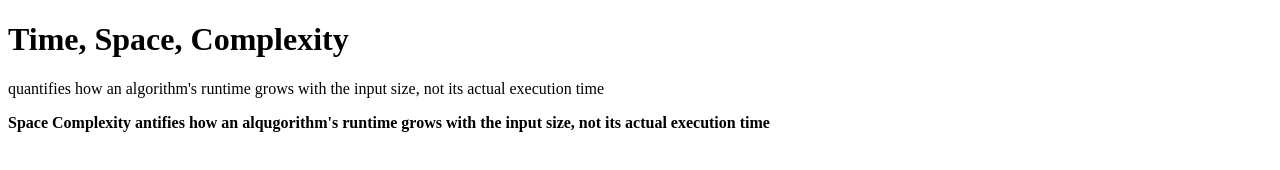
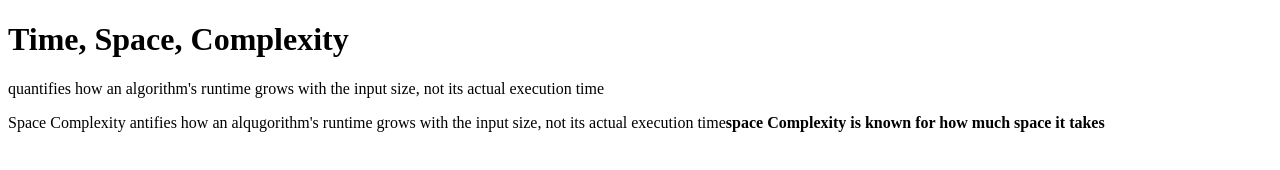
Before and after one commit to acciojob/time-and-space-complexity-seth1109, a website: page main.html in a window 1280 px wide. Drawn offline with Linux system fonts and the light colour scheme.

Commit message:
created a submission

```diff
--- a/main.html
+++ b/main.html
@@ -10,7 +10,7 @@
 	<!-- the entire body must be written by student -->
 	<h1>Time, Space, Complexity</h1>
      <p>quantifies how an algorithm's runtime grows with the input size, not its actual execution time</p>
-      <p><b>Space Complexity antifies how an alqugorithm's runtime grows with the input size, not its actual execution time</p>
+      <p>Space Complexity antifies how an alqugorithm's runtime grows with the input size, not its actual execution time<b>space Complexity is known for how much space it takes </b></p>
 	   </b>
 
 	<script type="text/javascript" src="./script.js">
```
